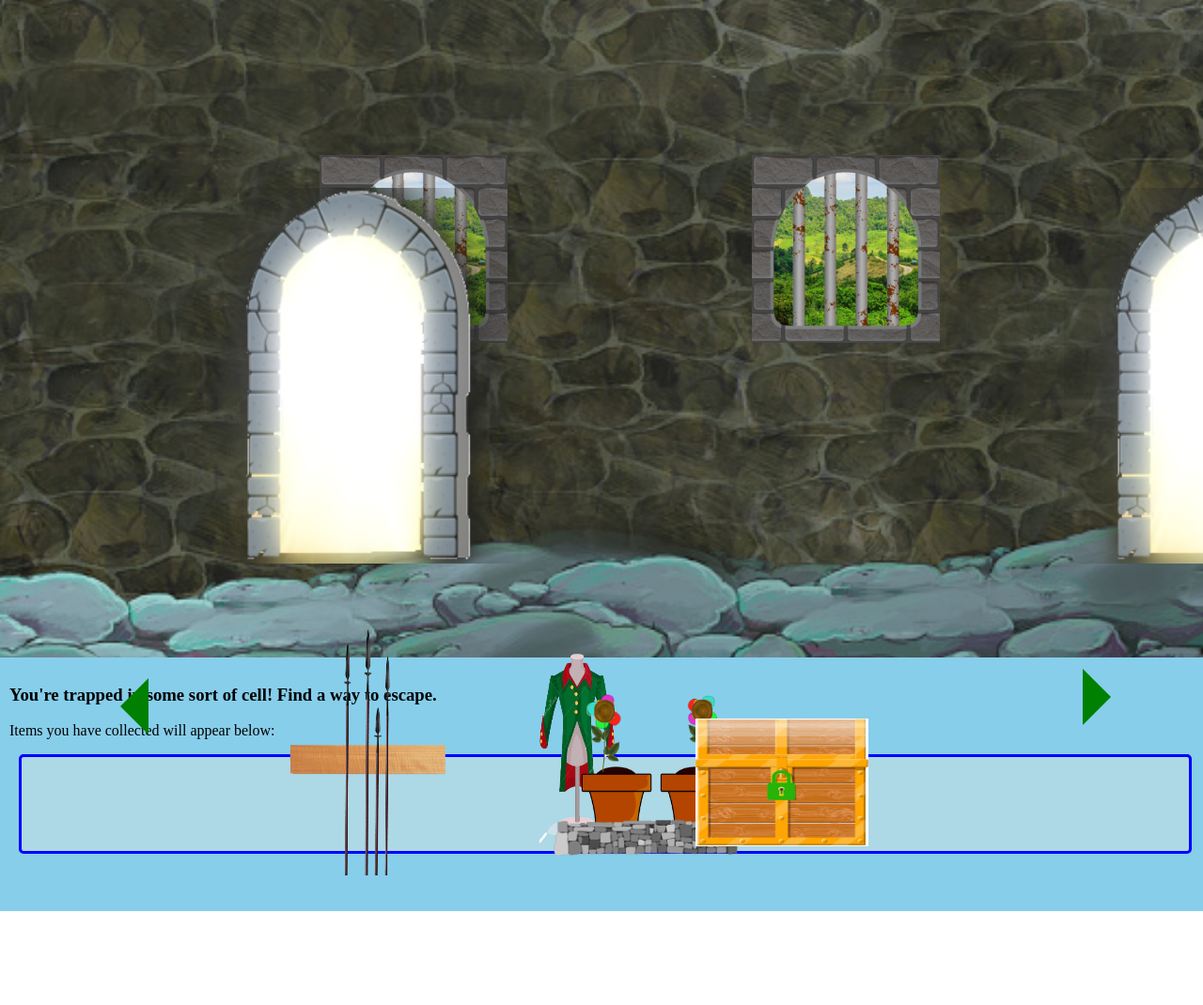
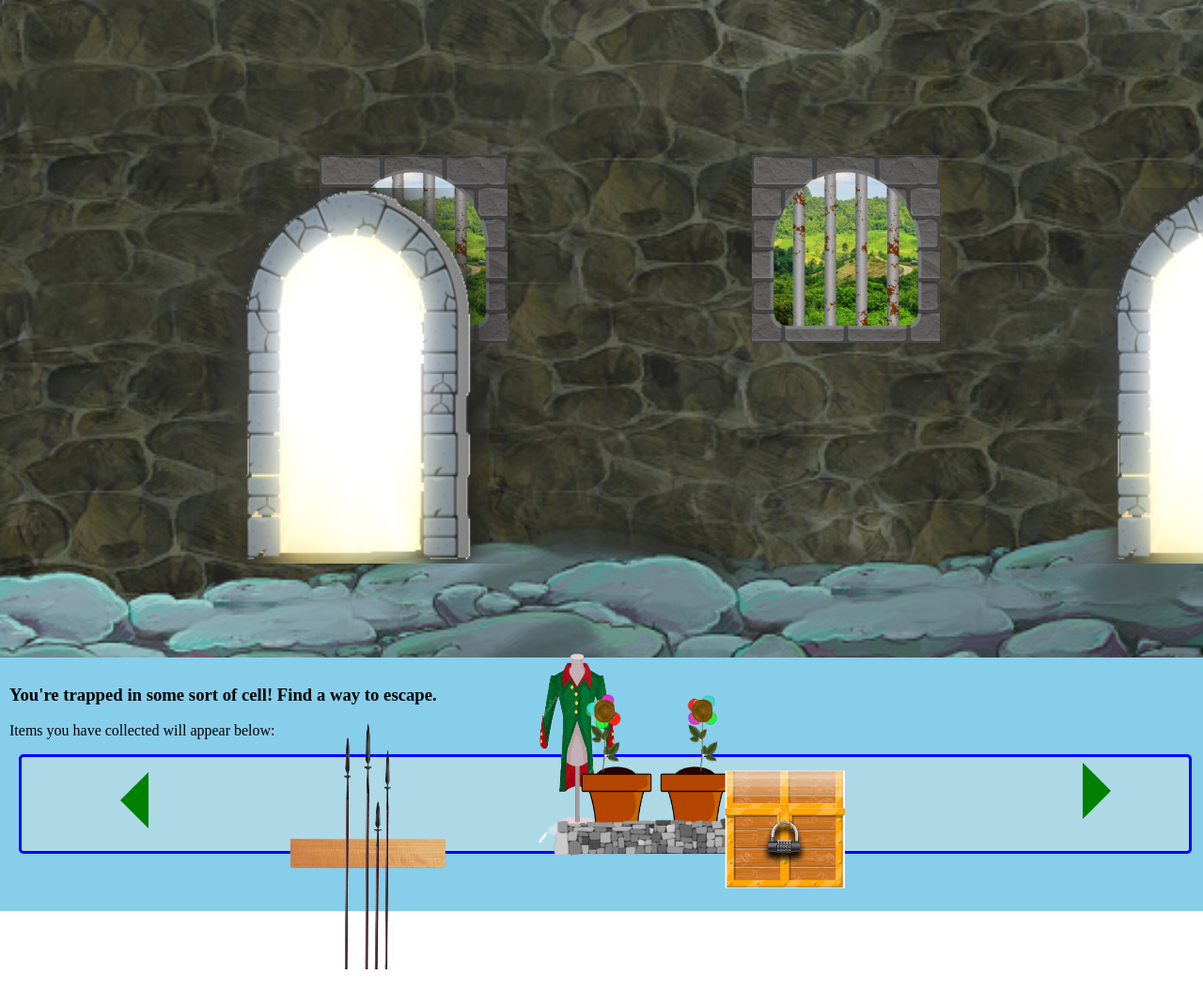
Before and after one commit to iliketocode2/Escape-Room, a plain HTML site: page R2F1.html in a window 1280 px wide. Shown: the top 1070 px of the page at 94% size. Drawn offline with Linux system fonts and the light colour scheme.

Commit message:
numberchest is in

```diff
--- a/R2F1.html
+++ b/R2F1.html
@@ -131,7 +131,7 @@
       <img src="Images/pot.png" id="pot" alt="plant pot" style="height:80px;width:80px;">
     </div>
 
-    <img src="Images/betterchest.png" id="chest" alt="treasure chest" style="height:150px;width:200px;position:relative;top:-150px;left:15%;">
+    <img src="Images/numberchest.png" id="chest" alt="treasure chest" style="height:250px;width:250px;position:relative;top:-150px;left:15%;">
 
     <div class="arrow-right" id="arrow" onclick="moveRight()" style="position:relative;left:90%;top:-350px;"></div>
     <div class="arrow-left" id="arrow" onclick="moveLeft()" style="position:relative;left:10%;top:-400px;"></div>
```
